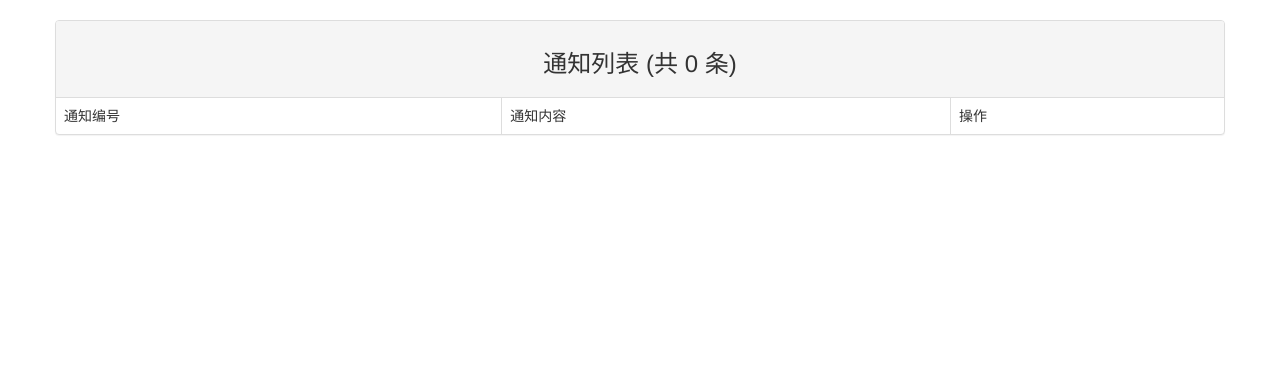
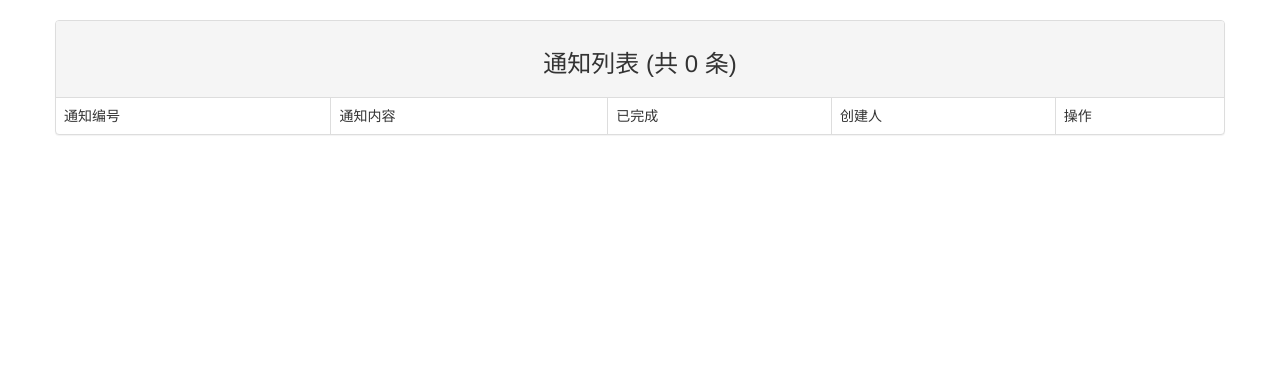
Before and after one commit to Jiubei0408/uploadSystem, a Flask app: page / in a window 1280 px wide. Shown: the part 52-420 px from the top of the page. Run offline with Flask 2, Linux system fonts and the light colour scheme; the visitor is signed in with stand-in values (Sample User, id 1); data comes from the database, SQL or seed files in the repository; data that the repository does not hold is empty; parts of the project's set-up code (start-up, migrations or seed data) failed here and were passed over; some libraries are stand-ins or nearby versions.

Commit message:
添加字段

```diff
--- a/app/models/notifications.py
+++ b/app/models/notifications.py
@@ -1,6 +1,7 @@
-from sqlalchemy import Column, Integer, String
+from sqlalchemy import Column, Integer, String, ForeignKey
 
 from .base import Base
+from .user import User
 
 
 class Notifications(Base):
@@ -9,3 +10,5 @@ class Notifications(Base):
     id = Column(Integer, primary_key=True, autoincrement=True)
     content = Column(String(10000))
     checked = Column(Integer, default=0)
+    total = Column(Integer)
+    username = Column(String(100), ForeignKey(User.username))
--- a/app/routers/notifications.py
+++ b/app/routers/notifications.py
@@ -17,7 +17,7 @@ bp = Blueprint('notification', __name__)
 def append():
     form = AppendNotificationForm()
     content = form.content.data
-    Notifications.create(content=content)
+    Notifications.create(content=content, checked=0, total=User.count(permission=0), username=current_user.username)
     raise Success()
 
 
--- a/templates/index.html
+++ b/templates/index.html
@@ -38,6 +38,8 @@
                     <tr>
                         <td>通知编号</td>
                         <td>通知内容</td>
+                        <td>已完成</td>
+                        <td>创建人</td>
                         <td>操作</td>
                     </tr>
                     </thead>
@@ -46,6 +48,8 @@
                         <tr>
                             <td>{{ item.id }}</td>
                             <td>{{ item.content }}</td>
+                            <td>{{ item.checked }} / {{ item.total }}</td>
+                            <td>{{ item.username }}</td>
                             <td>
                                 <div>
                                     <button class="btn btn-default"
@@ -63,7 +67,7 @@
                             </td>
                         </tr>
                         <tr>
-                            <td colspan="3" style="padding: 0">
+                            <td colspan="5" style="padding: 0">
                                 <div id="collapse{{ loop.index }}" class="collapse">
                                     <h4>正在加载...</h4>
                                 </div>
```
